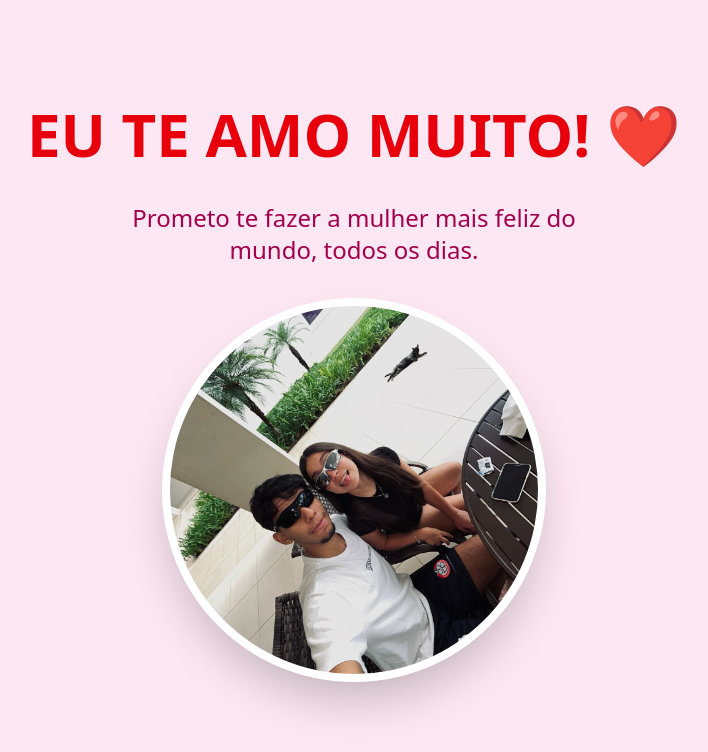
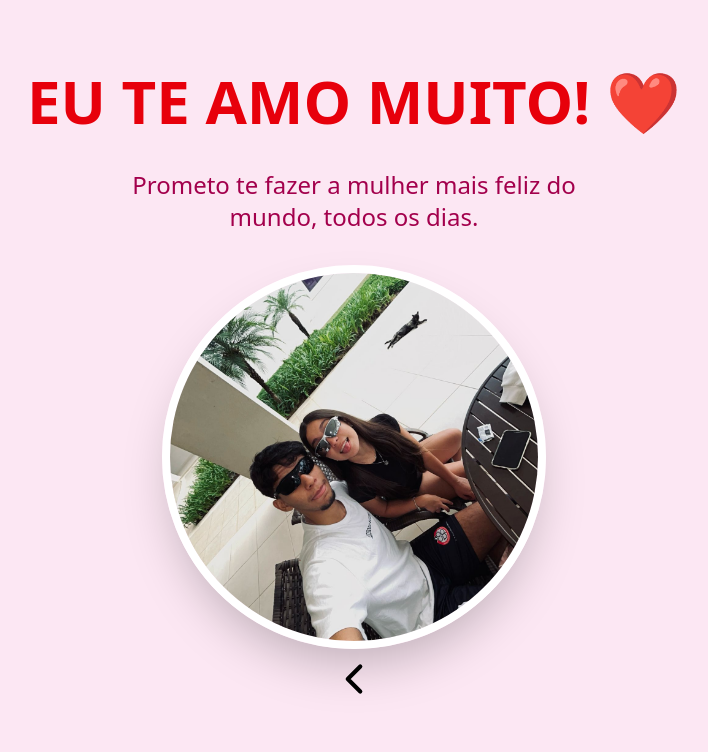
Before and after one commit to Kazo-Kanojo/projeto_namorada, a React (Vite) app: page / in a window 1280 px wide. Both pictures are taken after a click on the button "SIM, CLARO!". Shown: the top 752 px of the page, without its empty margins (286-994 px from the left). Built offline with nearby package versions, Linux system fonts and the light colour scheme.

Commit message:
adicionando botão de voltar

```diff
--- a/src/App.jsx
+++ b/src/App.jsx
@@ -1,5 +1,5 @@
 import { useState, useEffect, useRef } from 'react'
-import { Heart, Trophy, Music, Play, Pause, SkipForward, Clock, Camera } from 'lucide-react'
+import { Heart, Trophy, Music, Play, Pause, SkipForward, Clock, Camera,  ChevronLeft } from 'lucide-react'
 
 // --- CONFIGURAÇÕES DO CASAL ---
 const DATA_INICIO_NAMORO = new Date("2025-02-16T00:00:00");
@@ -142,6 +142,14 @@ function App() {
         <div className="relative group">
              <img src="/foto_favorita.jpeg" alt="Nós" className="w-72 h-72 md:w-96 md:h-96 object-cover rounded-full border-8 border-white shadow-2xl transform group-hover:scale-105 transition duration-500" />
              <Heart className="absolute bottom-4 right-10 text-red-500 fill-red-500 w-16 h-16 md:w-24 md:h-24 animate-ping" />
+
+        </div>
+        <div>
+          <button className='h-15 cursor-pointer'>
+            <ChevronLeft size={50}
+            onClick={() =>{setAceitou(false)}}/>
+
+          </button>
         </div>
       </div>
     );
@@ -306,4 +314,5 @@ function App() {
   )
 }
 
+
 export default App
```
